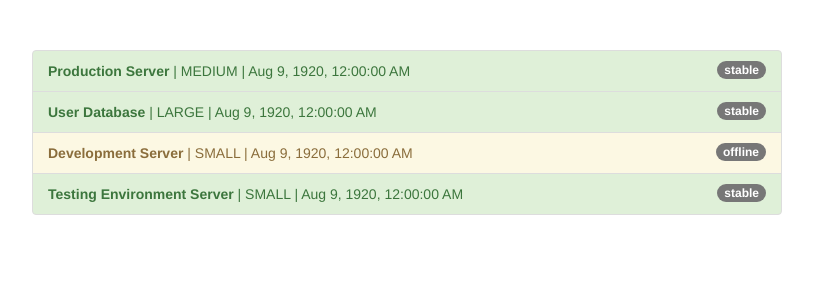
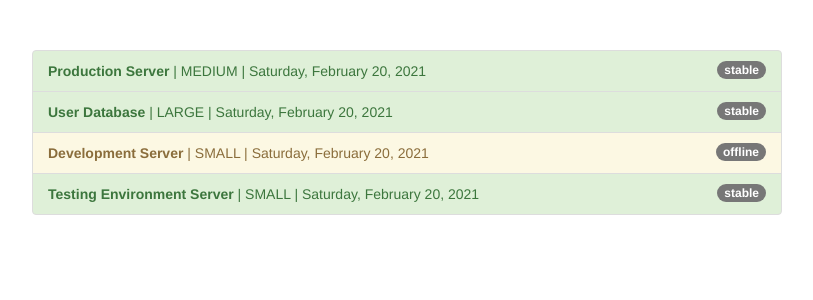
Before and after one commit to twolak88/ang-pipes, an Angular app: page / in a window 1280 px wide. Shown: the top 300 px of the page, without its empty margins (233-1046 px from the left). Built offline with nearby package versions, Linux system fonts and the light colour scheme.

Commit message:
date correction

```diff
--- a/src/app/app.component.html
+++ b/src/app/app.component.html
@@ -12,7 +12,7 @@
           </span>
           <strong>{{ server.name }}</strong> |
           {{ server.instanceType | uppercase }} |
-          {{ server.started | date:'medium' }}
+          {{ server.started | date:'fullDate' }}
         </li>
       </ul>
     </div>
--- a/src/app/app.component.ts
+++ b/src/app/app.component.ts
@@ -11,25 +11,25 @@ export class AppComponent {
       instanceType: 'medium',
       name: 'Production Server',
       status: 'stable',
-      started: new Date(15, 1, 2017)
+      started: new Date(2021, 1, 20)
     },
     {
       instanceType: 'large',
       name: 'User Database',
       status: 'stable',
-      started: new Date(15, 1, 2017)
+      started: new Date(2021, 1, 20)
     },
     {
       instanceType: 'small',
       name: 'Development Server',
       status: 'offline',
-      started: new Date(15, 1, 2017)
+      started: new Date(2021, 1, 20)
     },
     {
       instanceType: 'small',
       name: 'Testing Environment Server',
       status: 'stable',
-      started: new Date(15, 1, 2017)
+      started: new Date(2021, 1, 20)
     }
   ];
 
```
